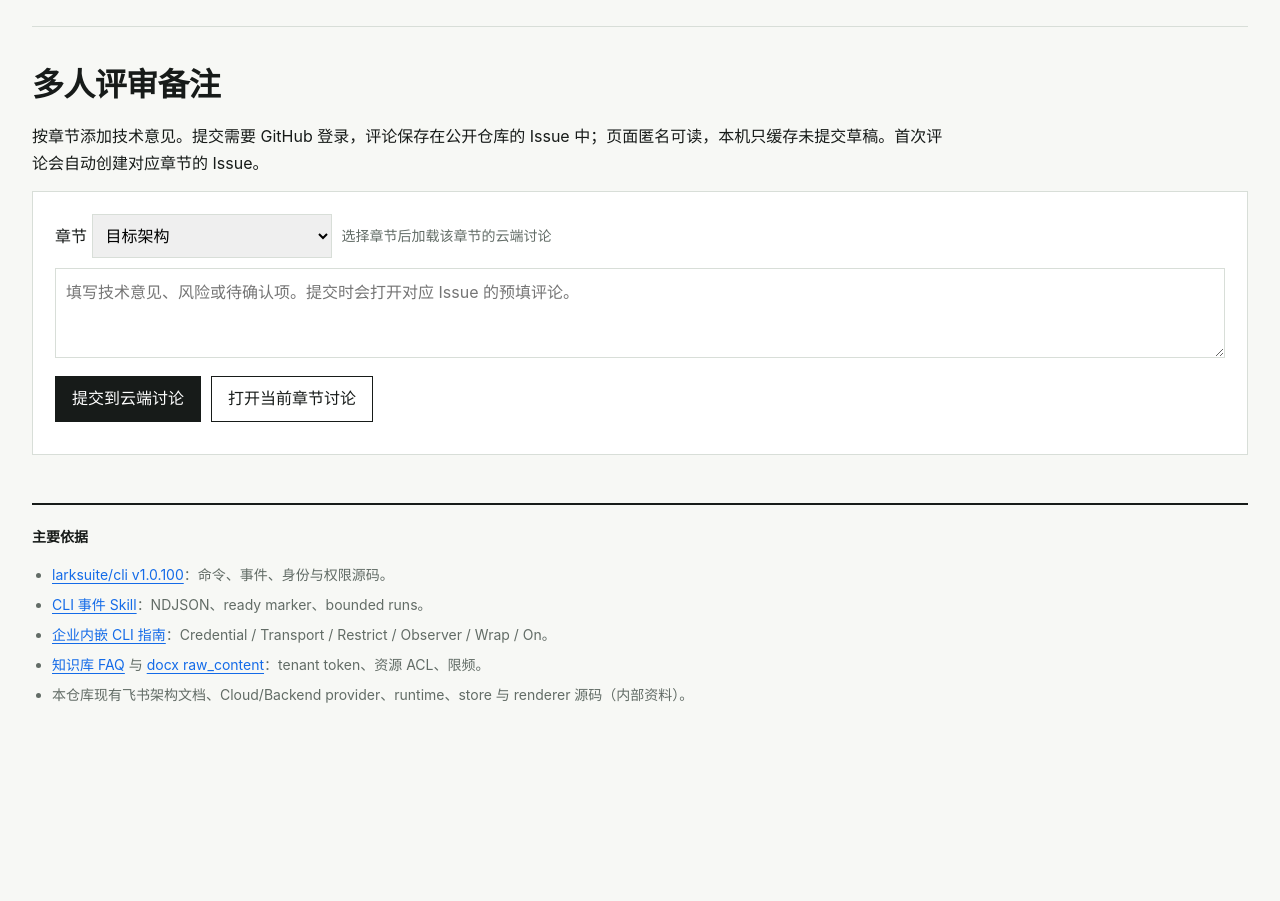
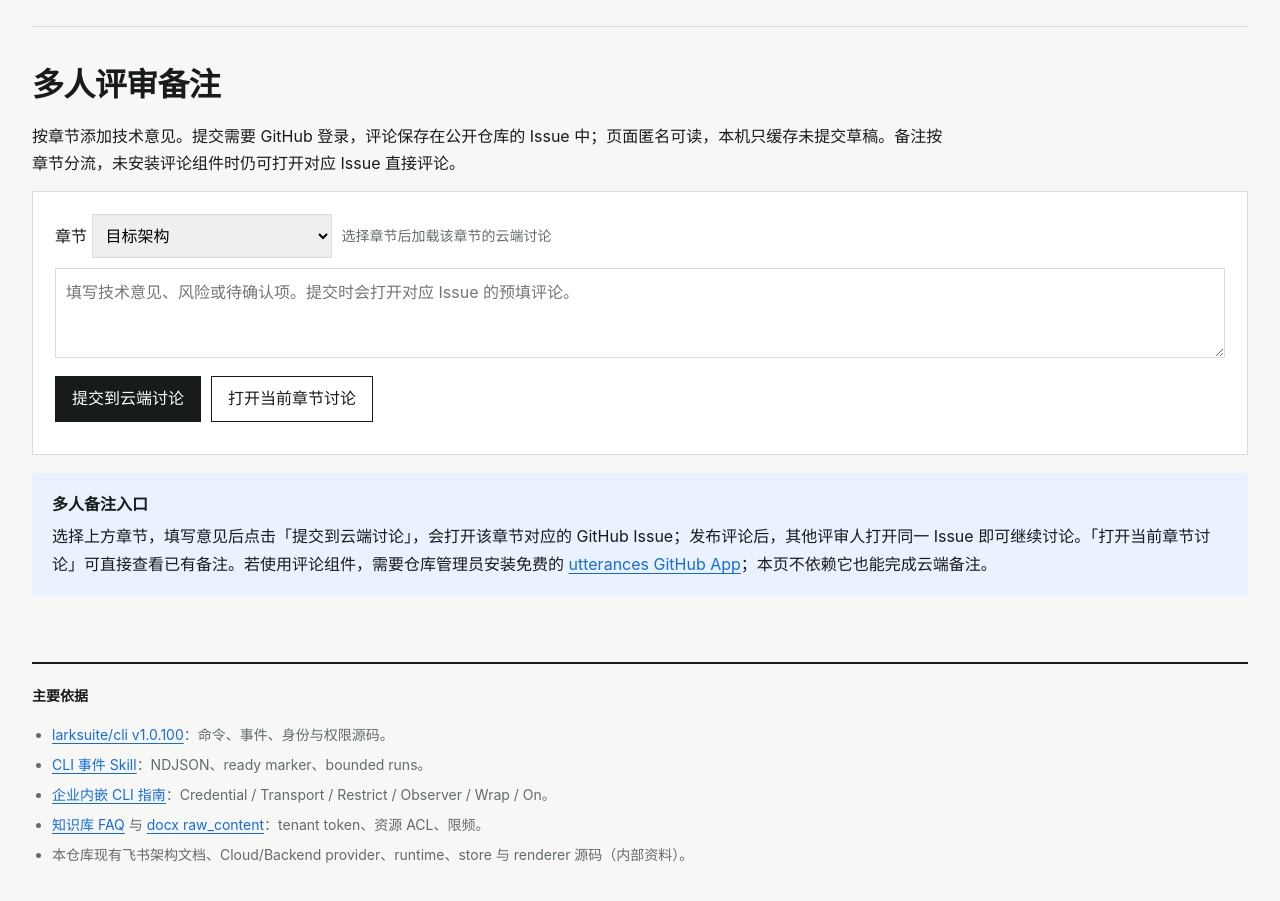
Before and after one commit to TobeMagic/Princess-with-her-prince, a plain HTML site: page feishu-cli-bot-runtime/2026-11-25/index.html in a window 1280 px wide. Shown: the part 8640-9541 px from the top of the page. Before the commit the page ends 9425 px from the top, so only its background shows below. Drawn offline with Linux system fonts and the light colour scheme.

Commit message:
Finalize detailed CLI Bot technical review notes

```diff
--- a/feishu-cli-bot-runtime/2026-11-25/index.html
+++ b/feishu-cli-bot-runtime/2026-11-25/index.html
@@ -28,7 +28,7 @@
 <section class="section" id="performance"><h2>性能、数据流与安全审计</h2><div class="grid2"><div class="card"><h3>性能与数据流</h3><ul><li>列表只取展示字段，正文按需读取；分页必须处理空页但 <code>has_more=true</code>；docx raw_content 遵守 5 QPS 与退避。</li><li>知识库搜索返回候选标题、space/node/obj token、url、更新时间；按内容 hash 做增量缓存。</li><li>Agent 工具返回片段和引用，不把整库正文或大表无边界塞入上下文。</li><li>关注 CLI 冷启动、子进程并发、长连接消费者常驻与 API 子进程调用的成本差异。</li><li>按仓库既有验收习惯，审查 SQL 查询字段、重复查询/N+1、完整 BLOB 误读、缓存和下载路径。</li></ul></div><div class="card"><h3>安全与审计</h3><ul><li>所有命令强制 Bot 身份；禁止主 Agent 自由拼接命令或切换 <code>--as user</code>。</li><li>写操作、<code>high-risk-write</code> 和 <code>api</code> 原始调用进入显式策略；默认只读白名单。</li><li>按 connection/用户/群/空间校验资源，不让一个会话使用另一个连接的凭据或资源 ID。</li><li>记录工具名、身份、参数摘要、结果状态、错误码和耗时；token、Secret、消息正文不进入审计日志。</li><li>配置撤销、连接删除后立即停止消费者并清理本地 profile；撤权文档不再返回旧缓存。</li></ul></div></div></section>
 <section class="section" id="impact"><h2>完整影响面</h2><div class="table-wrap"><table><thead><tr><th>影响面</th><th>当前实现</th><th>替换后的变化</th><th>风险等级</th></tr></thead><tbody><tr><td>Cloud 凭据</td><td>app registration 返回凭据，Cloud 加密保存 credentialRef。</td><td>凭据来源可保持不变；运行时增加 profile 投影与 extension Credential Provider。</td><td><span class="status info">中</span></td></tr><tr><td>IM Gateway / 事件入口</td><td>SDK WSClient 由 runtime 持有。</td><td>换成 CLI 长连接事件消费者 + NDJSON 适配 + 生命周期管理。</td><td><span class="status risk">高</span></td></tr><tr><td>消息/卡片/附件出口</td><td>renderer 直接调 SDK/CardKit。</td><td>经 CLI adapter 调用 IM、卡片与文件命令；保持内部 renderer 契约。</td><td><span class="status risk">高</span></td></tr><tr><td>Cloud 状态与投递</td><td>im_connections、thread links、outbox、durable WSS、delivery lease。</td><td>业务语义保留；事件源与回写接口变更，字段映射和幂等需要回归。</td><td><span class="status risk">高</span></td></tr><tr><td>主 Agent 工具</td><td>飞书能力主要集中在 IM，资料源尚未统一。</td><td>新增 Bot 身份下的全域飞书工具与资源授权过滤；上下文边界扩大。</td><td><span class="status info">中</span></td></tr><tr><td>Settings / 可观测性</td><td>连接状态、scope readiness、监控告警基于 SDK 状态。</td><td>增加消费者健康、命令审计、CLI 版本、profile 状态、事件丢失与配置诊断。</td><td><span class="status info">中</span></td></tr><tr><td>发布与运维</td><td>应用发布与 Cloud 部署。</td><td>额外固定 CLI 版本、Go wrapper 二进制、profile 生命周期、多实例租约和回滚。</td><td><span class="status risk">高</span></td></tr></tbody></table></div></section>
 <section class="section" id="gates"><h2>验收门槛与证据边界</h2><div class="evidence"><div><span class="status">已验证</span><h3 style="margin-top:12px">本机命令级</h3><ul><li>官方 <code>lark-cli v1.0.100</code> 在隔离配置目录运行。</li><li><code>event list --json</code>：26 个 EventKey，16 个声明 bot，13 个声明 user。</li><li>消息事件与卡片事件 schema 均为 <code>auth_types=["bot"]</code>，并列出 required_console_events。</li><li><code>event consume</code> 支持 <code>--as user/bot/auto</code>、NDJSON、bounded run、dry-run。</li><li>IM 发送、Wiki 只读命令和 <code>config bind --identity bot-only</code> 接受 Bot 身份。</li></ul></div><div><span class="status pending">待验证</span><h3 style="margin-top:12px">真实企业与线上</h3><ul><li>171 项权限的 token_types、事件订阅、机器人能力与已发布版本。</li><li>真实群消息、私聊、卡片按钮、审批幂等、附件、断线重连与事件去重。</li><li>知识空间 ACL、搜索召回、docx 正文、引用、撤权与 5 QPS 退避。</li><li>CLI 子进程的冷启动、并发、stdout 完整性、多实例租约和升级回滚。</li><li>与旧链路的功能、性能、数据流和告警等价性。</li></ul></div></div><div class="callout"><b>进入退旧通道前的判定</b>真实应用 UAT、入站影子消费、单群灰度、完整回归、性能/数据流审查和回滚演练全部通过，才允许按 connection 切换并退出旧 WSClient。当前尚未完成这些验证。</div></section>
-<section class="section" id="comments"><h2>多人评审备注</h2><p class="intro">按章节添加技术意见。提交需要 GitHub 登录，评论保存在公开仓库的 Issue 中；页面匿名可读，本机只缓存未提交草稿。首次评论会自动创建对应章节的 Issue。</p><div class="comment-box"><div class="row"><label>章节 <select id="topic"><option value="目标架构">目标架构</option><option value="事件与消息数据流">事件与消息数据流</option><option value="完整能力接入">完整能力接入</option><option value="身份与权限">身份与权限</option><option value="运行时与状态">运行时与状态</option><option value="迁移与回滚">迁移与回滚</option><option value="性能与安全">性能与安全</option><option value="影响面">影响面</option><option value="验收门槛">验收门槛</option><option value="总体结论">总体结论</option></select></label><span class="hint">选择章节后加载该章节的云端讨论</span></div><textarea id="draft" placeholder="填写技术意见、风险或待确认项。提交时会打开对应 Issue 的预填评论。"></textarea><div class="row" style="margin-top:10px"><button id="post" type="button">提交到云端讨论</button><button id="open" type="button" style="background:#fff;color:var(--ink)">打开当前章节讨论</button></div></div><div id="comments-frame"></div></section>
+<section class="section" id="comments"><h2>多人评审备注</h2><p class="intro">按章节添加技术意见。提交需要 GitHub 登录，评论保存在公开仓库的 Issue 中；页面匿名可读，本机只缓存未提交草稿。备注按章节分流，未安装评论组件时仍可打开对应 Issue 直接评论。</p><div class="comment-box"><div class="row"><label>章节 <select id="topic"><option value="目标架构">目标架构</option><option value="事件与消息数据流">事件与消息数据流</option><option value="完整能力接入">完整能力接入</option><option value="身份与权限">身份与权限</option><option value="运行时与状态">运行时与状态</option><option value="迁移与回滚">迁移与回滚</option><option value="性能与安全">性能与安全</option><option value="影响面">影响面</option><option value="验收门槛">验收门槛</option><option value="总体结论">总体结论</option></select></label><span class="hint">选择章节后加载该章节的云端讨论</span></div><textarea id="draft" placeholder="填写技术意见、风险或待确认项。提交时会打开对应 Issue 的预填评论。"></textarea><div class="row" style="margin-top:10px"><button id="post" type="button">提交到云端讨论</button><button id="open" type="button" style="background:#fff;color:var(--ink)">打开当前章节讨论</button></div></div><div class="callout blue"><b>多人备注入口</b>选择上方章节，填写意见后点击「提交到云端讨论」，会打开该章节对应的 GitHub Issue；发布评论后，其他评审人打开同一 Issue 即可继续讨论。「打开当前章节讨论」可直接查看已有备注。若使用评论组件，需要仓库管理员安装免费的 <a href="https://github.com/apps/utterances">utterances GitHub App</a>；本页不依赖它也能完成云端备注。</div></section>
 <footer class="footer"><b>主要依据</b><ul class="source-list small"><li><a href="https://github.com/larksuite/cli/tree/v1.0.100">larksuite/cli v1.0.100</a>：命令、事件、身份与权限源码。</li><li><a href="https://github.com/larksuite/cli/blob/v1.0.100/skills/lark-event/SKILL.md">CLI 事件 Skill</a>：NDJSON、ready marker、bounded runs。</li><li><a href="https://open.feishu.cn/document/mcp_open_tools/feishu-cli/embed-feishu-cli-in-agent.md">企业内嵌 CLI 指南</a>：Credential / Transport / Restrict / Observer / Wrap / On。</li><li><a href="https://open.feishu.cn/document/server-docs/docs/wiki-v2/wiki-qa.md">知识库 FAQ</a> 与 <a href="https://open.feishu.cn/document/server-docs/docs/docs/docx-v1/document/raw_content.md">docx raw_content</a>：tenant token、资源 ACL、限频。</li><li>本仓库现有飞书架构文档、Cloud/Backend provider、runtime、store 与 renderer 源码（内部资料）。</li></ul></footer>
 </main>
 <div id="toast" role="status" aria-live="polite"></div>
@@ -40,7 +40,7 @@ var LABEL='feishu-cli-technical-review';
 var CACHE='feishu-cli-technical-review-draft';
 var topic=document.getElementById('topic');
 var draft=document.getElementById('draft');
-var frame=document.getElementById('comments-frame');
+var frame=document.getElementById('comments');
 function key(){return 'utterances-'+TERM_PREFIX;}
 function term(){return TERM_PREFIX+topic.value;}
 function issueUrl(){return 'https://github.com/'+REPO+'/issues?q='+encodeURIComponent('is:issue label:'+LABEL+' '+term());}
@@ -52,6 +52,7 @@ function toast(msg){var t=document.getElementById('toast');t.textContent=msg;t.c
 function loadDraft(){try{draft.value=localStorage.getItem(key())||'';}catch(e){draft.value='';}}
 function saveDraft(){try{localStorage.setItem(key(),draft.value);}catch(e){}}
 function renderComments(){
+ return;
  frame.innerHTML='';
  var s=document.createElement('script');
  s.src='https://utteranc.es/client.js';
```
